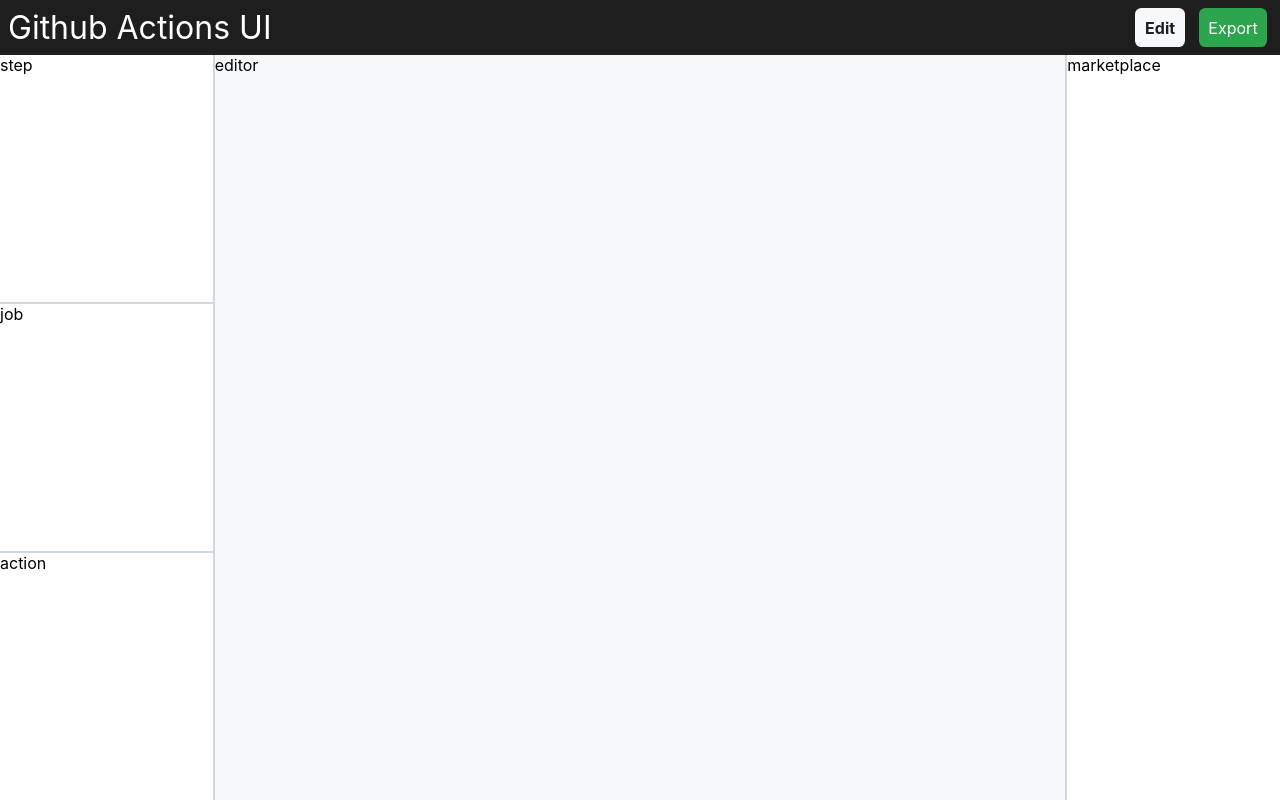
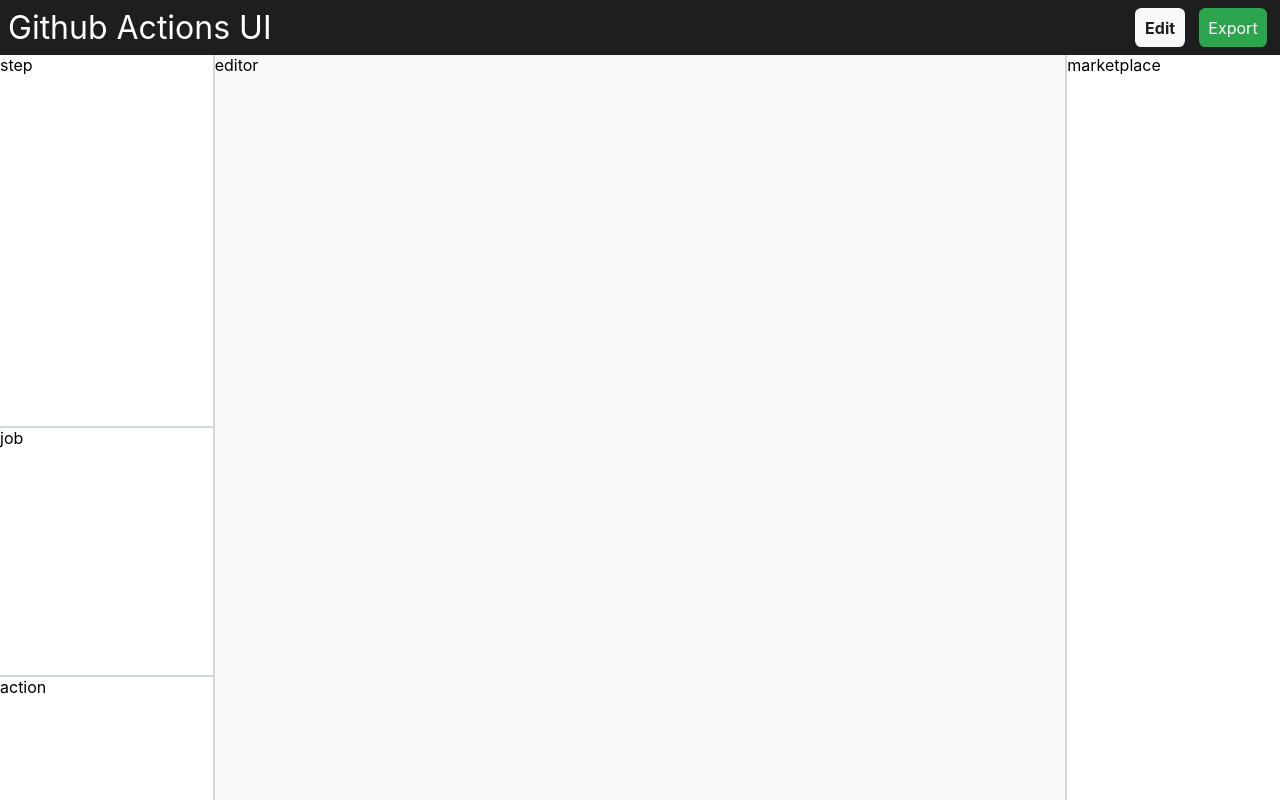
Before and after one commit to selfint/github-actions-gui, a SvelteKit app: page / in a window 1280 px wide. Built offline with nearby package versions, Linux system fonts and the light colour scheme.

Commit message:
set sidebar sizes

```diff
--- a/src/routes/Sidebar.svelte
+++ b/src/routes/Sidebar.svelte
@@ -8,6 +8,7 @@
 	#content {
 		display: grid;
 		grid-template-areas: 'step' 'job' 'action';
+		grid-template-rows: 3fr 2fr 1fr;
 		row-gap: 2px;
 	}
 
```
